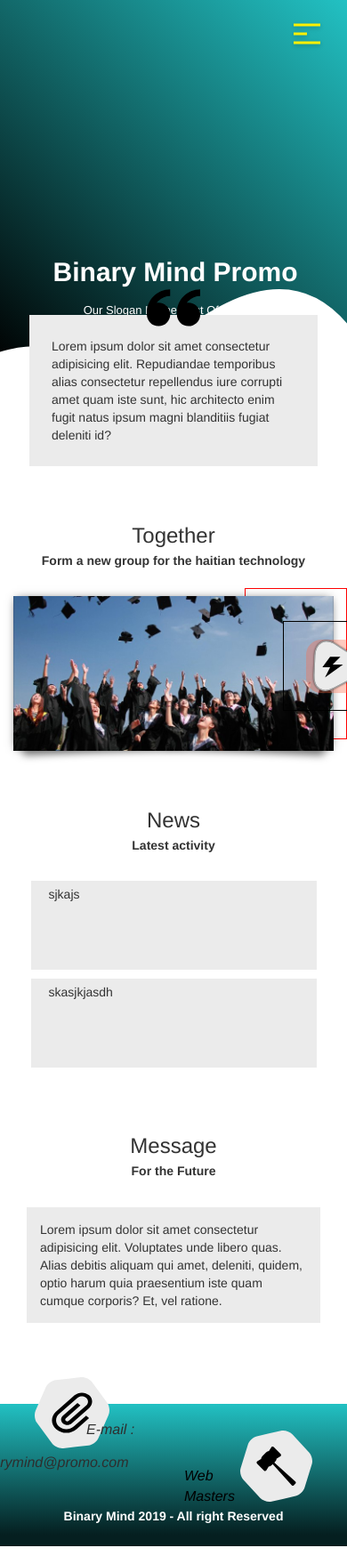
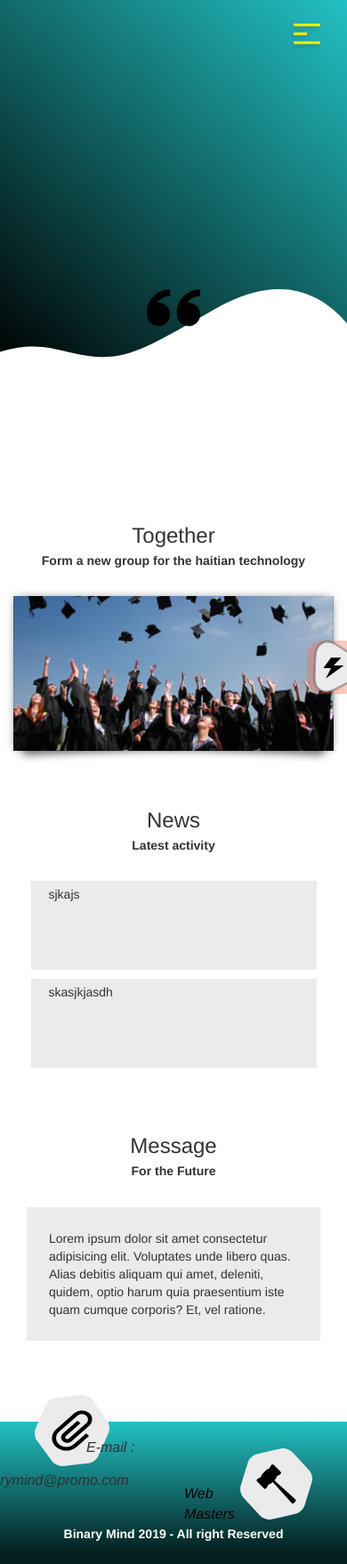
Before and after one commit to VioStanJ/binarymind2, a PHP site: page / in a window 390 px wide. Shown: the whole page at 89% size. Run offline with PHP 8.4, Linux system fonts and the light colour scheme; some libraries are stand-ins or nearby versions.

Commit message:
fix flash and add script.js for all common function

```diff
--- a/css/style.css
+++ b/css/style.css
@@ -104,7 +104,7 @@
         box-shadow: 0 0 0 0 rgba(255,109,74,0);
     }
 }
-#fk_line{
+#fk{
     /* width: 80px; */
     width: 0px;
     height: 2px;
@@ -115,13 +115,13 @@
     z-index: 90;
     border-radius: 50% 0px 0px 50%;
 }
-#fk_line>a{
+#fk>a{
     position: absolute;
     top: -15px;
     left: -25px;
     opacity: 0;
 }
-#sh_line{
+#sh{
     width: 0px;
     height: 2px;
     background: gray;
@@ -136,13 +136,13 @@
     z-index: 90;
     border-radius: 50% 0px 0px 50%;
 }
-#sh_line>a{
+#sh>a{
     position: absolute;
     top: -12px;
     left: -32px;
     opacity: 0;
 }
-#wh_line{
+#whs{
     width: 0px;
     height: 2px;
     background: gray;
@@ -157,20 +157,11 @@
     z-index: 90;
     border-radius: 50% 0px 0px 50%;
 }
-#wh_line>a{
+#whs>a{
     position: absolute;
     top: -22px;
     left: -32px;
     opacity: 0;
-}
-#outFlash{
-    width: 115px;
-    height: 170px;
-    position: fixed;
-    /* bottom: 50px; */
-    right: 0px;
-    border: 1px solid red;
-    bottom:13px;
 }
 /* Flash end */
 
--- a/index.html
+++ b/index.html
@@ -11,6 +11,7 @@
     <link href="https://fonts.googleapis.com/css?family=Nunito&display=swap" rel="stylesheet">
     <link rel="stylesheet" href="https://cdnjs.cloudflare.com/ajax/libs/font-awesome/5.8.2/css/all.min.css">
     <title>Binary mind</title>
+
 </head>
 
 <body>
@@ -28,22 +29,20 @@
         </div>
     </div>
 
-    <div id="outFlash"></div>
-
-    <div class="flash bd" id="fls_cont">
+    <div class="flash" id="fls_cont">
         <img src="img/flash.svg" width="60px" id="flash" class="ptn">
         <p></p>
     </div>
 
-    <div id="fk_line">
-        <a href="#" class="bd"><i class="fab fa-twitter fa-2x"></i></a>
+    <div id="fk">
+        <a href="#"><i class="fab fa-twitter fa-2x"></i></a>
     </div>
 
-    <div id="sh_line">
+    <div id="sh">
         <a href="#"><i class="fas fa-share-alt fa-2x fa-rotate-180"></i></a>
     </div>
 
-    <div id="wh_line">
+    <div id="whs">
         <a href="#"><i class="fas fab fa-whatsapp fa-2x fa-rotate-270" style="color: green;"></i></a>
     </div>
 
@@ -145,7 +144,7 @@
                 <div class="sp"></div>
                 <div class="col-lg-12">
                     <div class="col-lg-2 col-sm-2"></div>
-                    <div class="col-lg-8 col-sm-8 bg_tigri" style="padding: 10px;">
+                    <div class="col-lg-8 col-sm-8 bg_tigri" style="padding: 20px;">
                         <p>Lorem ipsum dolor sit amet consectetur adipisicing elit. Voluptates unde libero quas. Alias
                             debitis aliquam qui amet, deleniti, quidem, optio harum quia praesentium iste quam cumque
                             corporis? Et, vel ratione.</p>
@@ -181,80 +180,7 @@
     <script src="https://cdnjs.cloudflare.com/ajax/libs/gsap/2.0.2/TweenMax.min.js"></script>
     <script src="https://cdnjs.cloudflare.com/ajax/libs/gsap/2.1.2/TweenLite.min.js"></script>
     <script src="https://cdnjs.cloudflare.com/ajax/libs/font-awesome/5.8.2/js/all.min.js"></script>
-    <script>
-        $(document).ready(function () {
-            var op = false;
-
-            $('.drawer').click(function () {
-                $('.drawer').toggleClass('active');
-                if (op) {
-                    $('.overlay').width('0%');
-                    $('body').css('overflow', 'auto');
-                    op = false;
-                } else {
-                    $('.overlay').width('100%');
-                    $('body').css('overflow', 'hidden');
-                    op = true;
-                }
-            });
-
-            $('.dwcl').on('click', function () {
-                $('.overlay').width('0%');
-                $('body').css('overflow', 'auto');
-                op = false;
-                $('.drawer').toggleClass('active');
-            });
-        });
-
-        window.onload = function () {
-            var logo = document.getElementById("logo");
-            TweenMax.to('#bm', 3, { opacity: 1, ease: Elastic.easeOut.config(1, 1), x: 100, delay: 1 });
-            TweenMax.to('#sl', 3.5, { opacity: 1, ease: Elastic.easeOut.config(1, 1), y: 30, delay: 1.6 });
-            TweenMax.to('#minicontent>div:nth-child(2)', 5, { opacity: 1, scale: 1, ease: Elastic.easeOut.config(1, 0.3), delay: 1.3 });
-        }
-        window.onscroll = function () { myFunction() };
-
-        var navbar = document.getElementById("menu");
-        var sticky = navbar.offsetTop;
-
-        function myFunction() {
-            if (window.pageYOffset > sticky) {
-                navbar.classList.add("fix_stick")
-            } else {
-                navbar.classList.remove("fix_stick");
-            }
-        }
-
-        document.getElementById('flash').addEventListener('mouseover', function (e) {
-            openFlash();
-        });
-
-        document.getElementById('outFlash').addEventListener('mouseleave', function (e) {
-            closeFlash();
-        });
-
-        var openFlash = function () {
-            TweenLite.to("#sh_line", 1, { width: "50px", right: "0px", ease: Elastic.easeOut.config(1, 0.3) });
-            TweenLite.to("#sh_line>a", 2, { opacity: 1, delay: 0.1 });
-
-            TweenLite.to("#fk_line", 1, { width: "80px", ease: Elastic.easeOut.config(1, 0.3), delay: 0.3 });
-            TweenLite.to("#fk_line>a", 2, { opacity: 1, delay: 0.2 });
-
-            TweenLite.to("#wh_line", 1, { width: "50px", right: "0px", ease: Elastic.easeOut.config(1, 0.3), delay: 0.5 });
-            TweenLite.to("#wh_line>a", 2, { opacity: 1, delay: 0.6 });
-        }
-
-        var closeFlash = function () {
-            TweenLite.to("#sh_line", 0.2, { width: "0px", right: "20px", delay: 0.2 });
-            TweenLite.to("#sh_line>a", 0.2, { opacity: 0, delay: 0.1 });
-
-            TweenLite.to("#fk_line", 0.4, { width: "0px", delay: 0.3 });
-            TweenLite.to("#fk_line>a", 0.4, { opacity: 0, delay: 0.2 });
-
-            TweenLite.to("#wh_line", 0.5, { width: "0px", right: "20px", delay: 0.3 });
-            TweenLite.to("#wh_line>a", 0.5, { opacity: 0, delay: 0.1 });
-        }
-    </script>
+    <script src="js/script.js"></script>
 </body>
 
 </html>
```
